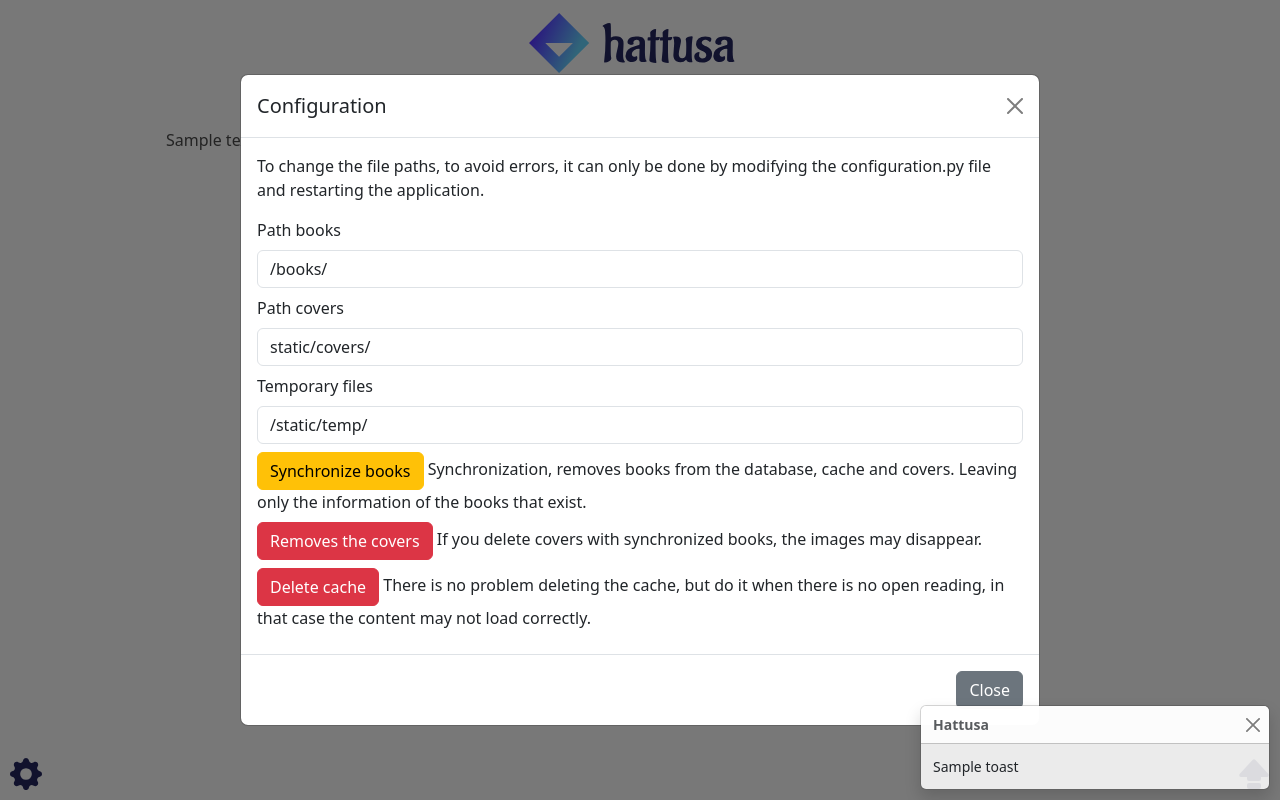
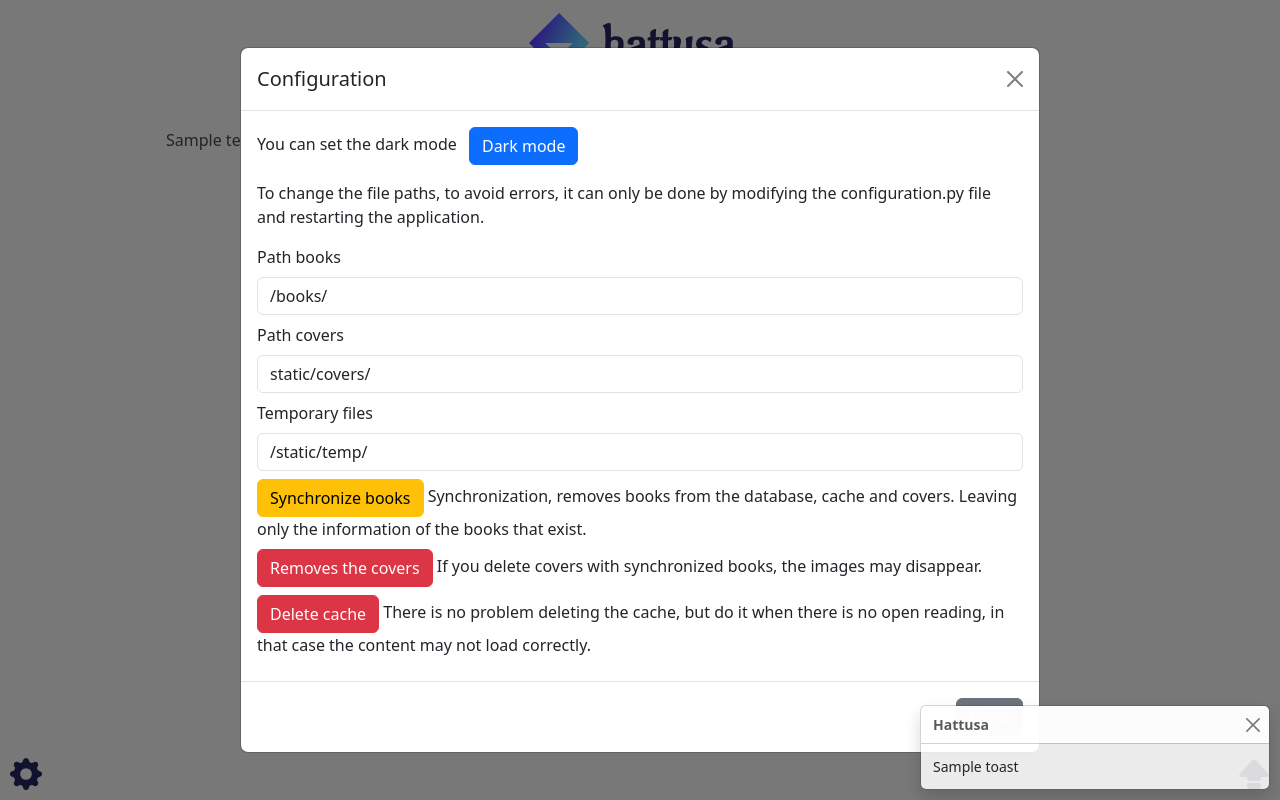
Before and after one commit to episuarez/hattusa, a Flask app: template templates/viewer.html in a window 1280 px wide, after a click that opens the changed part. Run offline with Flask 2, Linux system fonts and the light colour scheme; the template is opened without the code that fills it: most values are stand-ins (such as "Sample title", 1, 10 or a date in 2020); parts of the project's set-up code (start-up, migrations or seed data) failed here and were passed over; some libraries are stand-ins or nearby versions.

Commit message:
Dark mode

```diff
--- a/main.py
+++ b/main.py
@@ -1,7 +1,7 @@
 import threading
 
 import webview
-from flask import Flask, redirect, render_template, url_for
+from flask import Flask, redirect, render_template, url_for, request
 
 from configuration import configuration
 from database import db
@@ -16,7 +16,7 @@ library = Library();
 
 @app.route("/", defaults={"page": 1})
 def index(page):
-    return render_template("index.html", books=library.get_books());
+    return render_template("index.html", books=library.get_books(), dark_mode=request.cookies.get("dark_mode"));
 
 @app.route("/synchronization")
 def synchronization():
@@ -36,7 +36,7 @@ def delete_cache():
 @app.route("/viewer/<int:id_book>", defaults={"page": 1})
 @app.route("/viewer/<int:id_book>/<int:page>")
 def viewer(id_book, page):
-    return render_template("viewer.html", id_book=id_book, title=library.get_book_name(id_book), page=page, content=library.get_page_book(id_book, page));
+    return render_template("viewer.html", id_book=id_book, title=library.get_book_name(id_book), page=page, content=library.get_page_book(id_book, page), dark_mode=request.cookies.get("dark_mode"));
 
 def launch_webserver():
     app.run(debug=configuration["DEBUG"]);
--- a/static/css/base.css
+++ b/static/css/base.css
@@ -9,8 +9,26 @@ img {
     display: block;
 }
 
-.dark {
+.dark_mode {
     background-color: #000;
+    color: #FFF;
+}
+.dark_mode .navbar-brand img {
+    fill: #FFF;
+}
+.dark_mode .modal-content {
+    background-color: #000;
+    color: #FFF;
+}
+.dark_mode .book {
+    color: #FFF !important;
+}
+.dark_mode .page {
+    background-color: #000;
+    color: #FFF;
+}
+.dark_mode svg {
+    fill: #FFF;
 }
 
 .configuration {
@@ -59,7 +77,6 @@ img {
 }
 
 .page {
-    background-color: rgb(240, 240, 240);
     color: #464646;
 }
 
--- a/templates/base.html
+++ b/templates/base.html
@@ -1,5 +1,5 @@
 <!doctype html>
-<html>
+<html lang="es">
     <head>
         <meta charset="utf-8">
         <meta name="viewport" content="width=device-width, initial-scale=1">
@@ -9,10 +9,16 @@
 
         <link href="/static/css/base.css" rel="stylesheet">
     </head>
-    <body>
+    <body class="{% if dark_mode == 'true' %}dark_mode{% endif %}">
         <nav class="navbar">
             <div class="container-fluid justify-content-center">
-                <a class="navbar-brand" href="/"><img src="/static/logo.svg" height="60px"></a>
+                <a class="navbar-brand" href="/">
+                    {% if dark_mode == 'true' %}
+                        <img id="logo" src="/static/logo_white.svg" height="60px">
+                    {% else %}
+                        <img id="logo" src="/static/logo.svg" height="60px">
+                    {% endif %}
+                </a>
             </div>
         </nav>
 
@@ -42,6 +48,8 @@
                         <button type="button" class="btn-close" data-bs-dismiss="modal" aria-label="Close"></button>
                     </div>
                     <div class="modal-body">
+                        <p>You can set the dark mode <a href="#" class="btn btn-primary ml-auto ms-2" id="theme-toggler" onclick="dark_mode()">Dark mode</a></p>
+
                         <p>To change the file paths, to avoid errors, it can only be done by modifying the configuration.py file and restarting the application.</p>
 
                         <div class="mb-2">
@@ -95,10 +103,25 @@
 
         <script src="/static/lib/jquery-3.5.1/jquery-3.5.1.slim.min.js"></script>
         <script src="/static/lib/bootstrap-5.0.0-beta1-dist/js/bootstrap.bundle.min.js"></script>
+        <script src="/static/lib/js.cookie-3.0.0/js.cookie.min.js"></script>
 
         {% block script %}{% endblock %}
 
         <script>
+            function dark_mode() {
+                var element = document.body;
+                element.classList.toggle("dark_mode");
+
+                if (element.classList.contains("dark_mode")) {
+                    Cookies.set("dark_mode", "true");
+                    document.getElementById("logo").src="/static/logo_white.svg";
+                } else {
+                    Cookies.set("dark_mode", "false");
+                    document.getElementById("logo").src="/static/logo.svg";
+                }
+
+                console.log(Cookies.get("dark_mode"));
+            }
             function toppage() {
                 $('html,body').scrollTop(0);
             }
```
Also changed, not shown: static/logo_white.svg (added).
